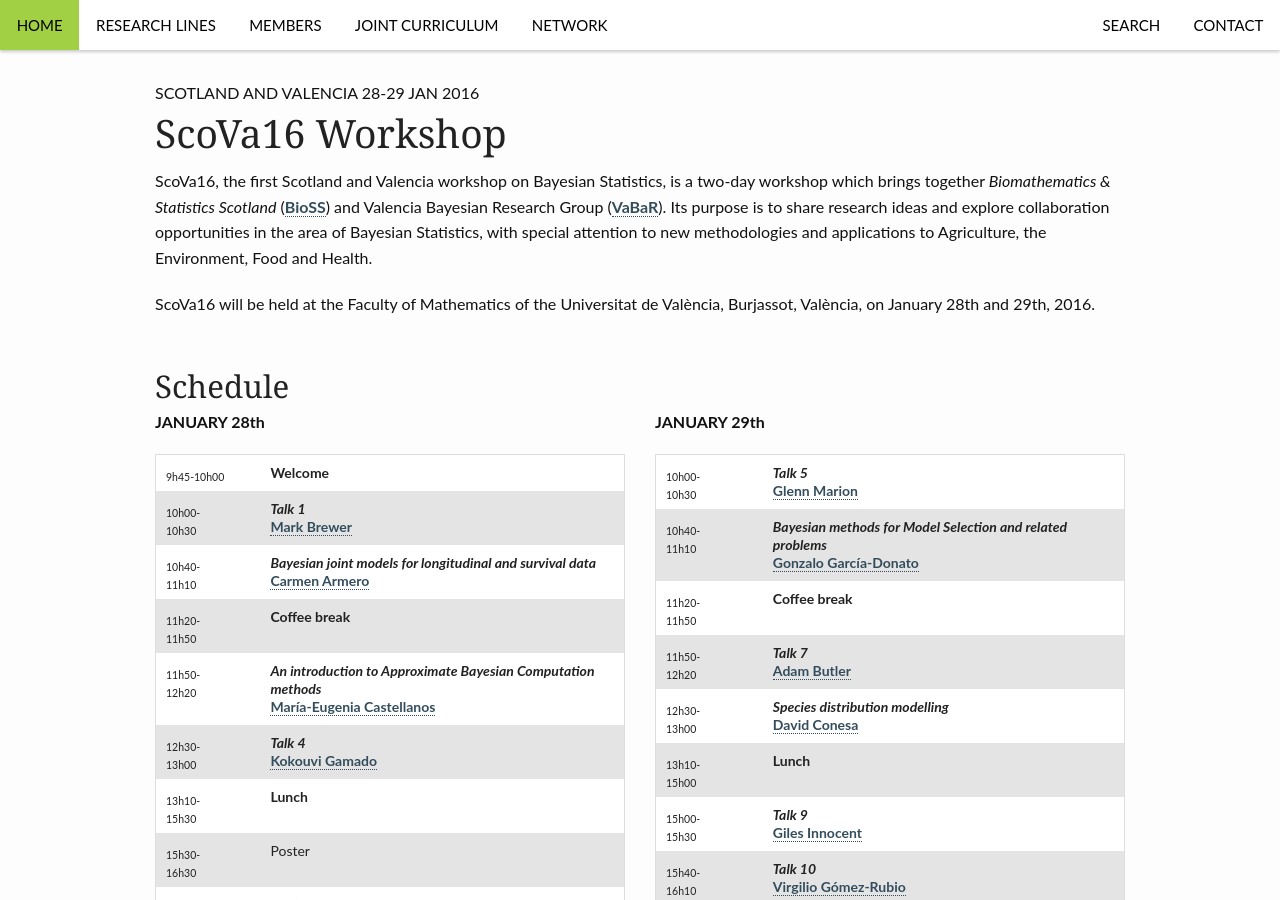
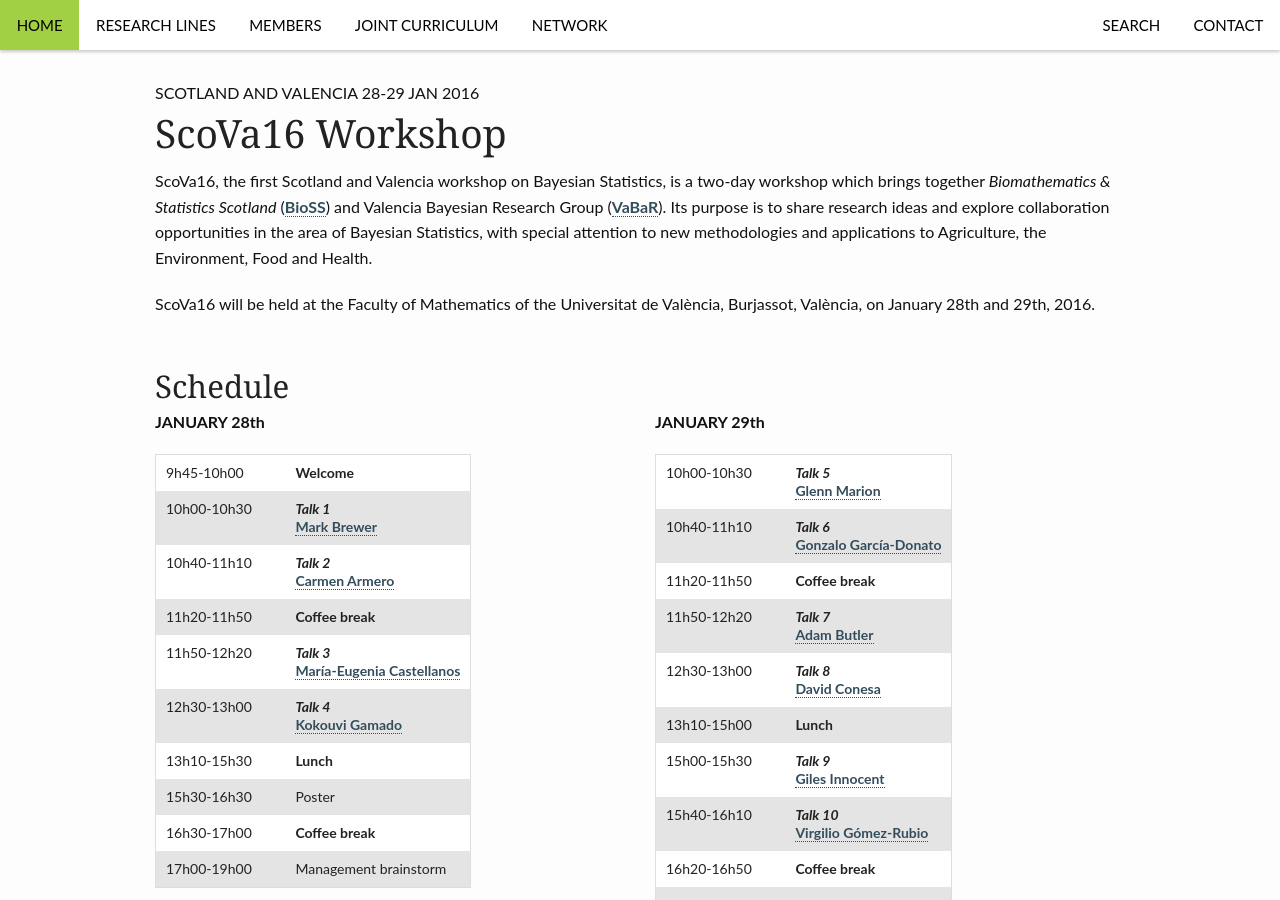
Before and after one commit to VABAR/VABAR.github.io, a Jekyll site: the page built from _posts/events/2015-12-17-ScoVa16.md, in a window 1280 px wide and 900 px high. Built offline with Jekyll 4.4.1, drawn with Linux system fonts in a browser that asks for light colours.

Commit message:
Update 2015-12-17-ScoVa16.md

```diff
--- a/_posts/events/2015-12-17-ScoVa16.md
+++ b/_posts/events/2015-12-17-ScoVa16.md
@@ -19,32 +19,32 @@ ScoVa16 will be held at the Faculty of Mathematics of the Universitat de Valènc
 
 **JANUARY 28th**
 
-<sub> 9h45-10h00 </sub> || **Welcome**
-<sub> 10h00-10h30 </sub> || **_Talk 1_**<br>[Mark Brewer](http://www.bioss.ac.uk/people/markb.html)
-<sub> 10h40-11h10 </sub> || **_Bayesian joint models for longitudinal and survival data_**<br>[Carmen Armero](http://vabar.github.io/)
-<sub> 11h20-11h50 </sub> || **Coffee break**
-<sub> 11h50-12h20 </sub> || **_An introduction to Approximate Bayesian Computation methods_**<br>[María-Eugenia Castellanos](http://bayes.etsii.urjc.es/~mecastel/hp/Contact.html)
-<sub> 12h30-13h00 </sub> || **_Talk 4_**<br>[Kokouvi Gamado](http://www.bioss.ac.uk/people/kokouvi.html")
-<sub> 13h10-15h30 </sub> || **Lunch**
-<sub> 15h30-16h30 </sub> || Poster
-<sub> 16h30-17h00 </sub> || **Coffee break**
-<sub> 17h00-19h00 </sub> || Management brainstorm
+9h45-10h00 || **Welcome**
+10h00-10h30 || **_Talk 1_**<br>[Mark Brewer](http://www.bioss.ac.uk/people/markb.html)
+10h40-11h10 || **_Talk 2_**<br>[Carmen Armero](http://vabar.github.io/)
+11h20-11h50 || **Coffee break**
+11h50-12h20 || **_Talk 3_**<br>[María-Eugenia Castellanos](http://bayes.etsii.urjc.es/~mecastel/hp/Contact.html)
+12h30-13h00 || **_Talk 4_**<br>[Kokouvi Gamado](http://www.bioss.ac.uk/people/kokouvi.html")
+13h10-15h30 || **Lunch**
+15h30-16h30 || Poster
+16h30-17h00 || **Coffee break**
+17h00-19h00 || Management brainstorm
 
   </div>
   <div class="small-12 medium-6 columns" markdown="1">
 
 **JANUARY 29th**
 
-<sub> 10h00-10h30 </sub> || **_Talk 5_**<br>[Glenn Marion](http://www.bioss.ac.uk/people/glenn.html)
-<sub> 10h40-11h10 </sub> || **_Bayesian methods for Model Selection and related problems_**<br>[Gonzalo García-Donato](http://www.uclm.es/profesorado/garcia-donato/)
-<sub> 11h20-11h50 </sub> || **Coffee break**
-<sub> 11h50-12h20 </sub> || **_Talk 7_**<br>[Adam Butler](http://www.bioss.ac.uk/people/adam.html)
-<sub> 12h30-13h00 </sub> || **_Species distribution modelling_**<br>[David Conesa](http://www.geeitema.org/conesa/)
-<sub> 13h10-15h00 </sub> || **Lunch**
-<sub> 15h00-15h30 </sub> || **_Talk 9_**<br>[Giles Innocent](http://www.bioss.ac.uk/people/giles.html)
-<sub> 15h40-16h10 </sub> || **_Talk 10_**<br>[Virgilio Gómez-Rubio](http://www.uclm.es/profesorado/vgomez/)
-<sub> 16h20-16h50 </sub> || **Coffee break**
-<sub> 16h50-19h00 </sub> || Scientific brainstorm
+10h00-10h30 || **_Talk 5_**<br>[Glenn Marion](http://www.bioss.ac.uk/people/glenn.html)
+10h40-11h10 || **_Talk 6_**<br>[Gonzalo García-Donato](http://www.uclm.es/profesorado/garcia-donato/)
+11h20-11h50 || **Coffee break**
+11h50-12h20 || **_Talk 7_**<br>[Adam Butler](http://www.bioss.ac.uk/people/adam.html)
+12h30-13h00 || **_Talk 8_**<br>[David Conesa](http://www.geeitema.org/conesa/)
+13h10-15h00 || **Lunch**
+15h00-15h30 || **_Talk 9_**<br>[Giles Innocent](http://www.bioss.ac.uk/people/giles.html)
+15h40-16h10 || **_Talk 10_**<br>[Virgilio Gómez-Rubio](http://www.uclm.es/profesorado/vgomez/)
+16h20-16h50 || **Coffee break**
+16h50-19h00 || Scientific brainstorm
 
   </div>
 </div>
```
